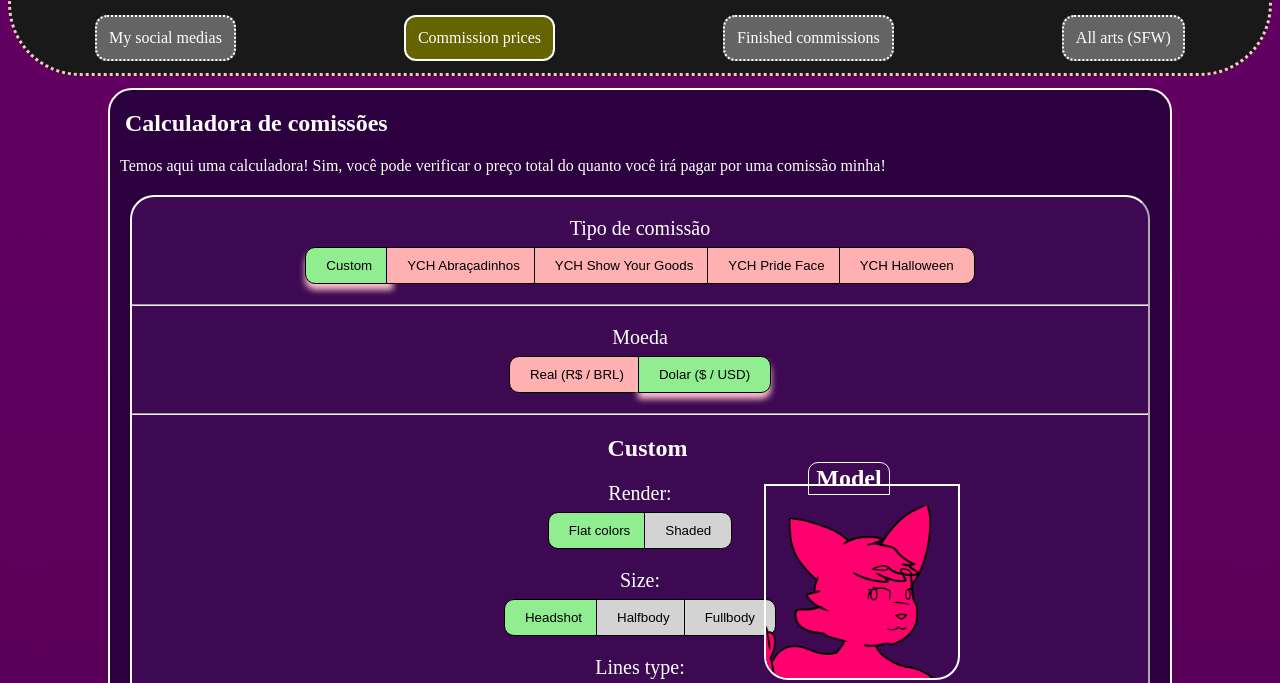
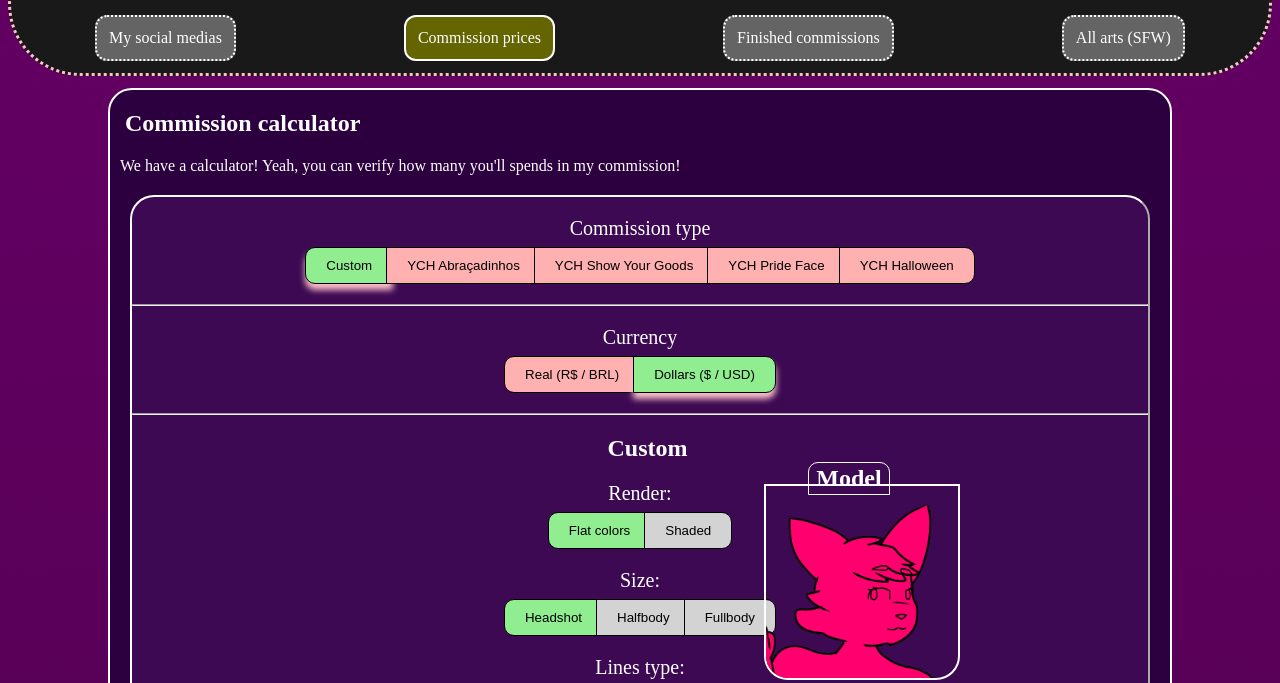
Before and after one commit to Louvadeusgamer/louvinhas-room, a plain HTML site: page en-us/prices.html in a window 1280 px wide. Shown: the part 76-759 px from the top of the page. Drawn offline with Linux system fonts and the light colour scheme; files whose address does not match are found by name.

Commit message:
Atualizar o prices.html

```diff
--- a/en-us/prices.html
+++ b/en-us/prices.html
@@ -20,12 +20,12 @@
     </header>
 
     <section class="container">
-        <h2>Calculadora de comissões</h2>
-        <p>Temos aqui uma calculadora! Sim, você pode verificar o preço total do quanto você irá pagar por uma comissão minha!</p>
+        <h2>Commission calculator</h2>
+        <p>We have a calculator! Yeah, you can verify how many you'll spends in my commission!</p>
         <section class="inside-container calc">
 
             <div class="calc type">
-                <p>Tipo de comissão <br>
+                <p>Commission type <br>
                 <button id="0" class="true R" onclick="tab(0)">Custom</button>
                 <button id="1" class="false" onclick="tab(1)">YCH Abraçadinhos</button>
                 <button id="2" class="false" onclick="tab(2)">YCH Show Your Goods</button>
@@ -37,9 +37,9 @@
             <hr>
 
             <div class="calc type">
-                <p>Moeda<br>
+                <p>Currency<br>
                     <button id="r" class="true R" onclick="changeCur(0)">Real (R$ / BRL)</button>
-                    <button id="d" class="false L" onclick="changeCur(1)">Dolar ($ / USD)</button>
+                    <button id="d" class="false L" onclick="changeCur(1)">Dollars ($ / USD)</button>
                 </p>
             </div>
 
```
